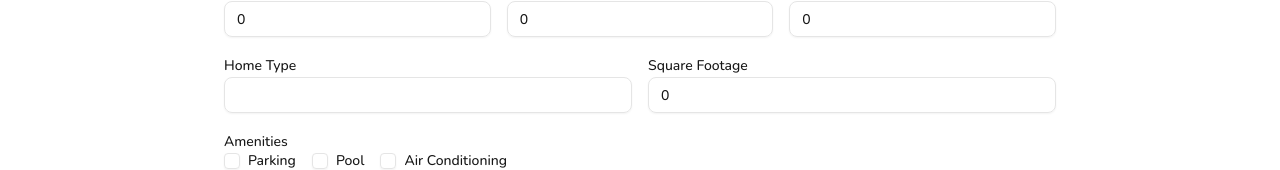
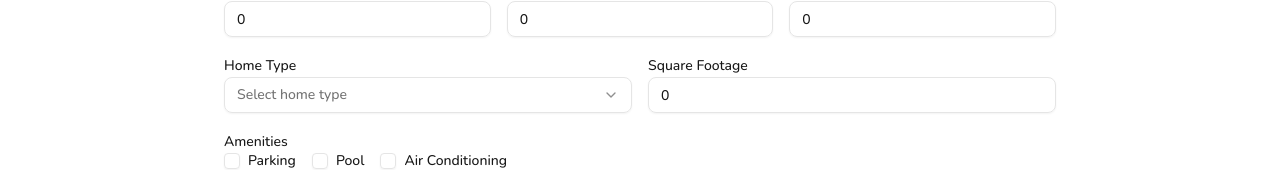
Before and after one commit to anasroud/waa-final-project-fe, a Next.js app: page /owner/create-property in a window 1280 px wide. Shown: the part 557-727 px from the top of the page. Built offline with nearby package versions, Linux system fonts and the light colour scheme; no server answers.

Commit message:
add home type selection to property form

```diff
--- a/src/components/PropertyForm/PropertyForm.tsx
+++ b/src/components/PropertyForm/PropertyForm.tsx
@@ -5,6 +5,7 @@ import { Input } from "@/components/ui/input";
 import { Label } from "@/components/ui/label";
 import { Textarea } from "@/components/ui/textarea";
 import { Checkbox } from "@/components/ui/checkbox";
+import { Select, SelectContent, SelectItem, SelectTrigger, SelectValue } from "@/components/ui/select";
 import { Property } from "@/components/PropertyItem/PropertyItem";
 import { apiFetch } from "@/utils/api";
 import FileUploader from "../Inputs/FileUploader";
@@ -397,14 +398,28 @@ const PropertyForm = ({ propertyId, isEditing = false }: PropertyFormProps) => {
             <div className="grid grid-cols-1 md:grid-cols-2 gap-4">
               <div>
                 <Label htmlFor="homeType">Home Type</Label>
-                <Input
+                <Select
+                  value={formData.homeType}
+                  onValueChange={(value) => {
+                    setFormData((prev) => ({ ...prev, homeType: value }));
+                    const error = validateField("homeType", value);
+                    setErrors((prev) => ({ ...prev, homeType: error }));
+                  }}
+                  required
+                >
+                  <SelectTrigger
                     id="homeType"
-                  name="homeType"
-                  value={formData.homeType}
-                  onChange={handleInputChange}
                     aria-invalid={!!errors.homeType}
-                  required
-                />
+                  >
+                    <SelectValue placeholder="Select home type" />
+                  </SelectTrigger>
+                  <SelectContent>
+                    <SelectItem value="House">House</SelectItem>
+                    <SelectItem value="Townhome">Townhome</SelectItem>
+                    <SelectItem value="Condo">Condo</SelectItem>
+                    <SelectItem value="Apartment">Apartment</SelectItem>
+                  </SelectContent>
+                </Select>
                 {errors.homeType && (
                   <p
                     className="text-destructive mt-2 text-xs"
```
Lines whose indentation alone changed are shown as unchanged.
